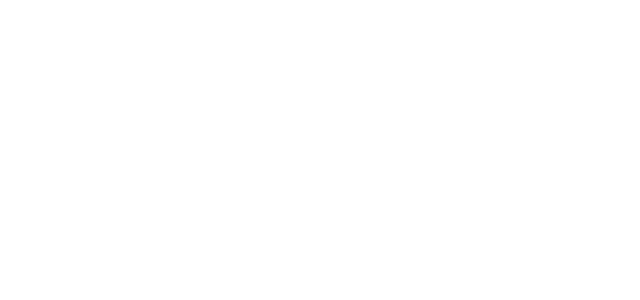
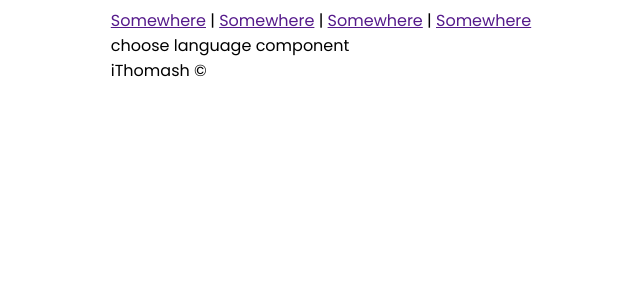
Before and after one commit to TomaszBachorski/something-random, an Angular app: page /translate in a window 1280 px wide. Before the commit this address led to /. Shown: the top 300 px of the page, without its empty margins (319-959 px from the left). Built offline with nearby package versions, Linux system fonts and the light colour scheme.

Commit message:
translation-panel component

```diff
--- a/src/app/app-routing.module.ts
+++ b/src/app/app-routing.module.ts
@@ -3,11 +3,14 @@
 
 import { SigninComponent } from './components/signin/signin.component';
 import { RegisterComponent } from './components/register/register.component';
+import { TranslationPanelComponent } from "./components/translation-panel/translation-panel.component"
+
 
 const routes: Routes = [
   { path: "", redirectTo: "/signin", pathMatch: "full" },
   { path: "signin", component: SigninComponent },
-  { path: "register", component: RegisterComponent }
+  { path: "register", component: RegisterComponent },
+  { path: "translate", component: TranslationPanelComponent }
 ]
 
 @NgModule({
--- a/src/app/app.module.ts
+++ b/src/app/app.module.ts
@@ -11,12 +11,14 @@
 //alerts
 import { BrowserAnimationsModule } from '@angular/platform-browser/animations';
 import { ToastContainerModule, ToastrModule } from 'ngx-toastr';
+import { TranslationPanelComponent } from './components/translation-panel/translation-panel.component';
 
 @NgModule({
   declarations: [
     AppComponent,
     SigninComponent,
-    RegisterComponent
+    RegisterComponent,
+    TranslationPanelComponent
   ],
   imports: [
     BrowserModule,
--- /dev/null
+++ b/src/app/components/translation-panel/translation-panel.component.html
@@ -0,0 +1,12 @@
+<nav>
+ <a href="">Somewhere</a> |
+ <a href="">Somewhere</a> |
+ <a href="">Somewhere</a> |
+ <a href="">Somewhere</a>
+</nav>
+<div>
+    choose language component
+</div>
+<footer>
+    iThomash &copy;
+</footer>
--- /dev/null
+++ b/src/app/components/translation-panel/translation-panel.component.ts
@@ -0,0 +1,24 @@
+import { Component, OnInit } from '@angular/core';
+
+import { HttpClient } from '@angular/common/http';
+
+import { UserService } from 'src/app/services/user-service.service';
+
+
+@Component({
+    selector: 'app-translation-panel',
+    templateUrl: './translation-panel.component.html',
+    styleUrls: ['./translation-panel.component.css']
+})
+export class TranslationPanelComponent implements OnInit {
+
+    constructor(
+        private httpClient: HttpClient,
+        private userService: UserService
+    ) { }
+
+    ngOnInit(): void {
+
+    }
+
+}
```
Also changed, not shown: src/app/components/translation-panel/translation-panel.component.css (added), 1 other file (tests, documents, lock files or other folders).
